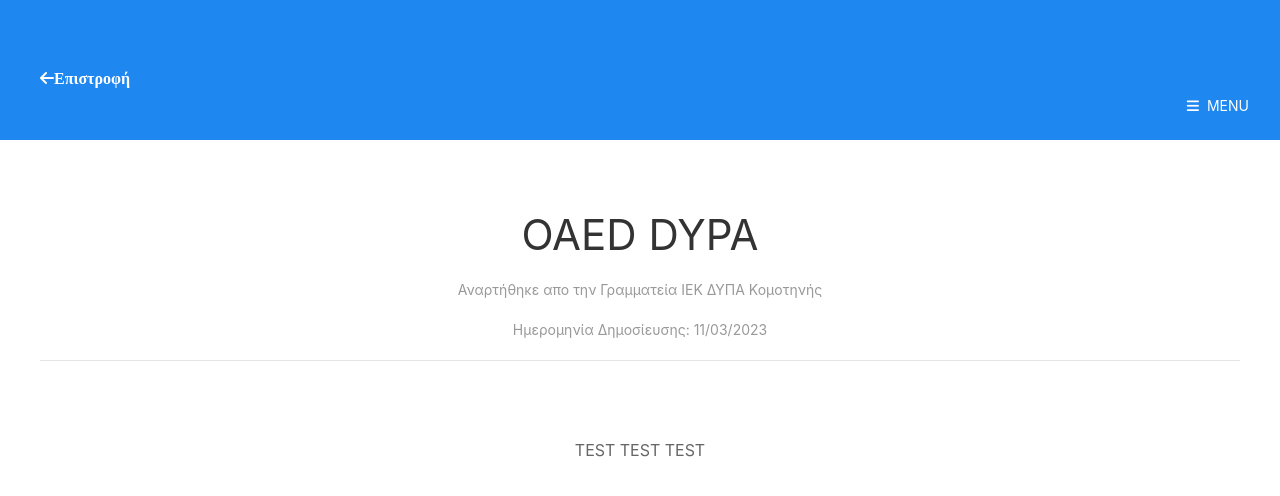
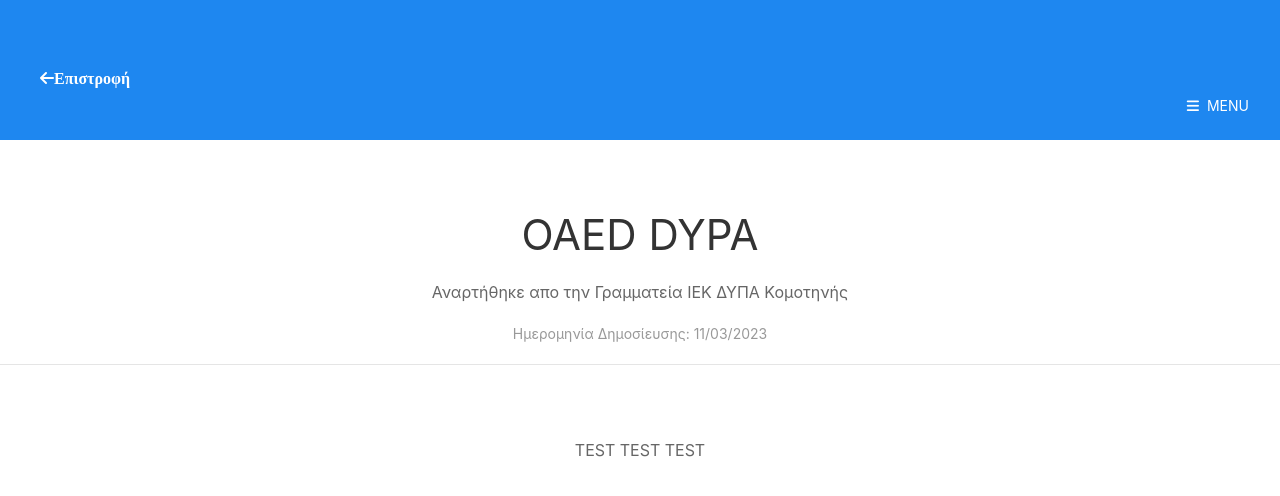
Before and after one commit to F20F20/jekyll-uikit-iek-dypa-komotinis, a Jekyll site: the page built from _posts/2023-03-11-sakis.md, in a window 1280 px wide. Shown: the top 496 px of the page. Built offline with Jekyll 4.4.1, drawn with Linux system fonts in a browser that asks for light colours; nearby versions of some CDN libraries.

Commit message:
Update post.html

```diff
--- a/_layouts/post.html
+++ b/_layouts/post.html
@@ -3,14 +3,13 @@ layout: newsfrontlayout
 ---
 
 
-<div class="uk-section">
+<div class="uk-section" style="text-align:center;">
 
-<div class="uk-container" style="text-align:center;">
-    <h1 class="uk-article-title"><a class="uk-link-reset" href="">{{ page.title }}</a></h1>
+    <h1>{{ page.title }}</h1>
 
-    <p class="uk-article-meta">Αναρτήθηκε απο την <a href="#">Γραμματεία ΙΕΚ ΔΥΠΑ Κομοτηνής</a> <p class="uk-text-meta">Ημερομηνία Δημοσίευσης: {{page.date | date: '%d/%m/%Y'}} </p>
+    Αναρτήθηκε απο την Γραμματεία ΙΕΚ ΔΥΠΑ Κομοτηνής <p class="uk-text-meta">Ημερομηνία Δημοσίευσης: {{page.date | date: '%d/%m/%Y'}} </p>
 	<hr>
-	  </div>
+
 	</div>
 	 <div class="uk-section uk-position-center">
                 <p> {{ content }}  </p>
```
